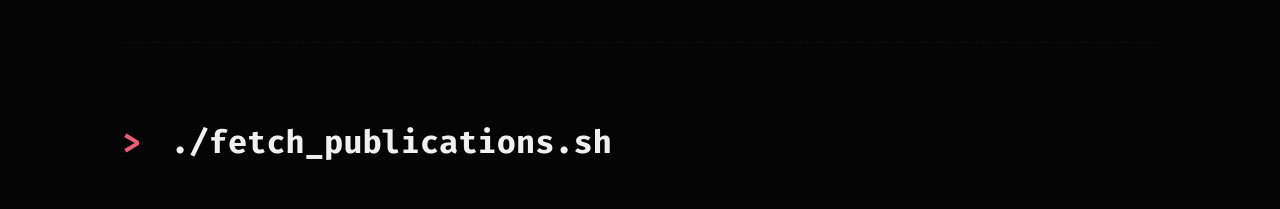
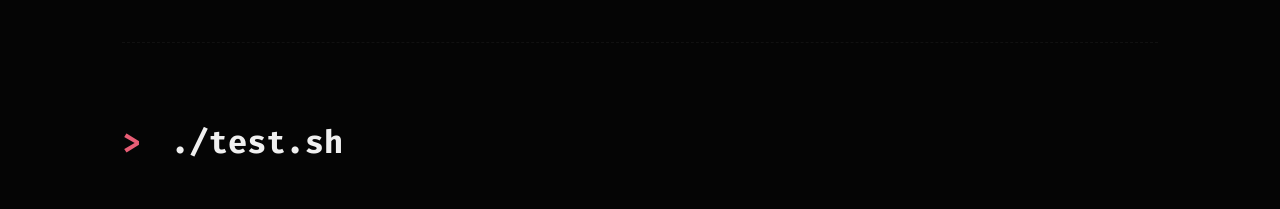
Before and after one commit to laveshbabooram/laveshbabooram.github.io, a website built with Vite: page index.html in a window 1280 px wide. Shown: the part 4420-4629 px from the top of the page. Built offline with nearby package versions, Linux system fonts and the light colour scheme.

Commit message:
fix: test for width zoom issue

```diff
--- a/index.html
+++ b/index.html
@@ -449,7 +449,7 @@
 
     <!-- PUBLICATIONS SECTION -->
     <section id="publications" class="content-section">
-      <h2 class="section-title"><span class="terminal-prompt">></span> ./fetch_publications.sh</h2>
+      <h2 class="section-title"><span class="terminal-prompt">></span> ./test.sh</h2>
       <div class="publications-list">
 
         <a href="https://link.springer.com/book/10.1007/979-8-8688-0536-3" target="_blank"
```
